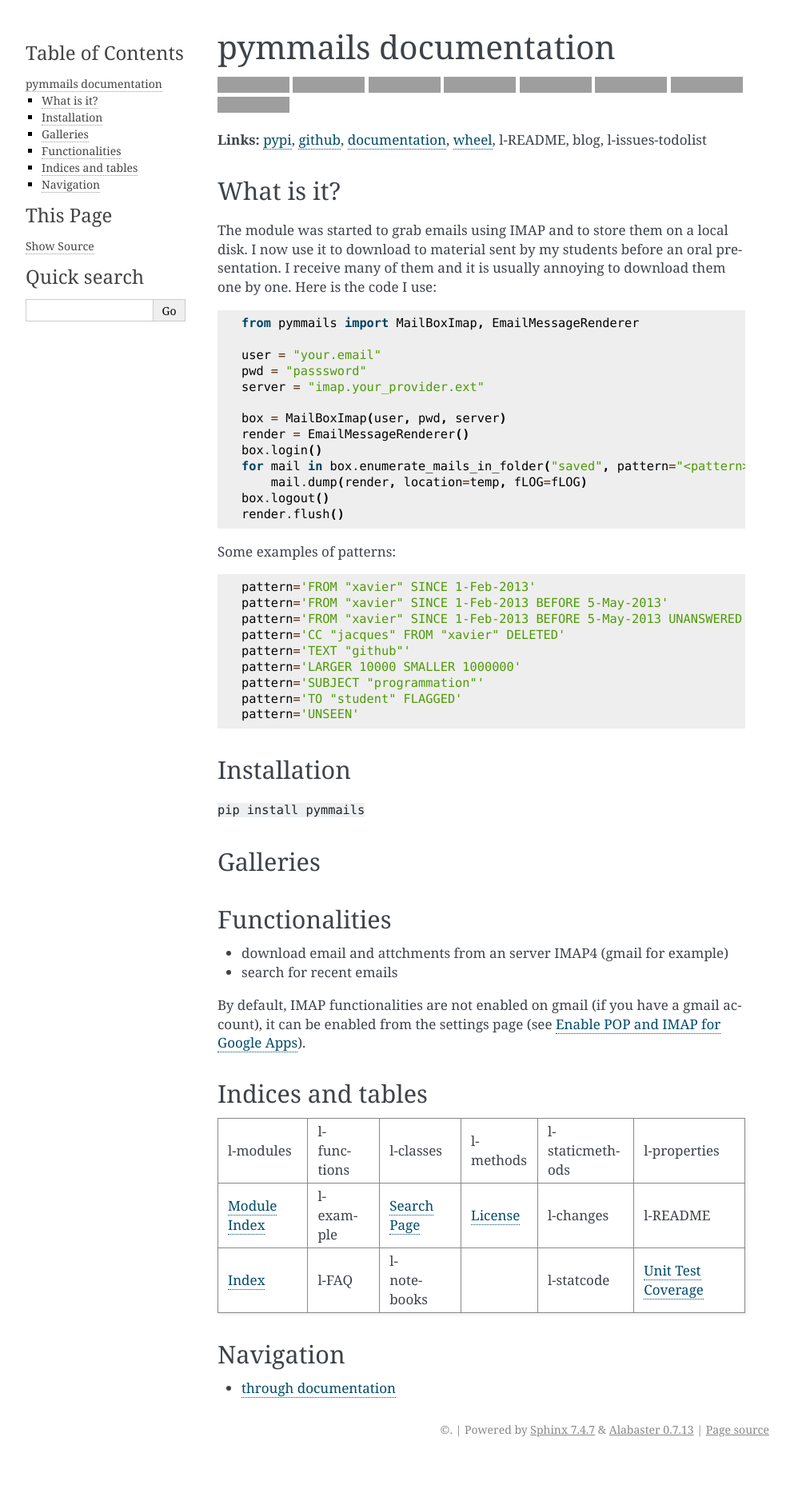
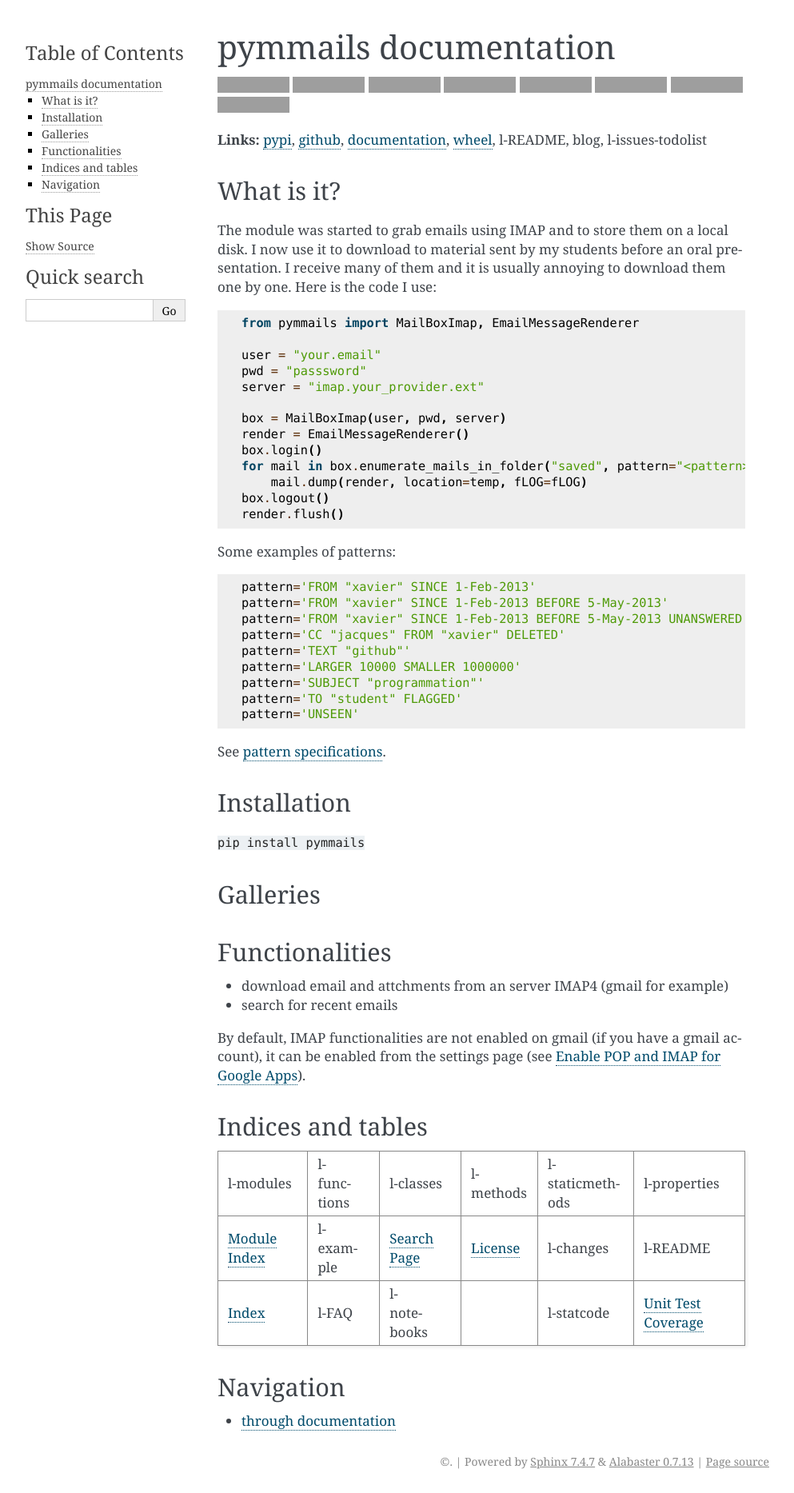
Before and after one commit to sdpython/pymmails, a Sphinx documentation site: the page built from _doc/sphinxdoc/source/index.rst, in a window 1280 px wide. Shown: the whole page at 80% size, without its empty margins (148-1141 px from the left). Built offline with Sphinx 7.4.7, drawn with Linux system fonts in a browser that asks for light colours; pages that are not in the unit, such as notebooks, are missing from menus; before the commit the page ends 1827 px from its top, so only the background shows below that; grey boxes are pictures that could not be loaded.

Commit message:
documentation

```diff
--- a/_doc/sphinxdoc/source/index.rst
+++ b/_doc/sphinxdoc/source/index.rst
@@ -74,6 +74,8 @@ Some examples of patterns::
     pattern='TO "student" FLAGGED'
     pattern='UNSEEN'
 
+See `pattern specifications <https://tools.ietf.org/html/rfc3501#page-49>`_.
+
 Installation
 ------------
 
```
